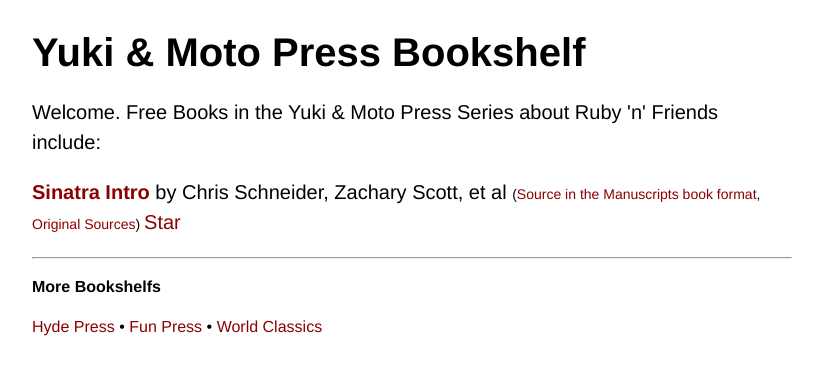
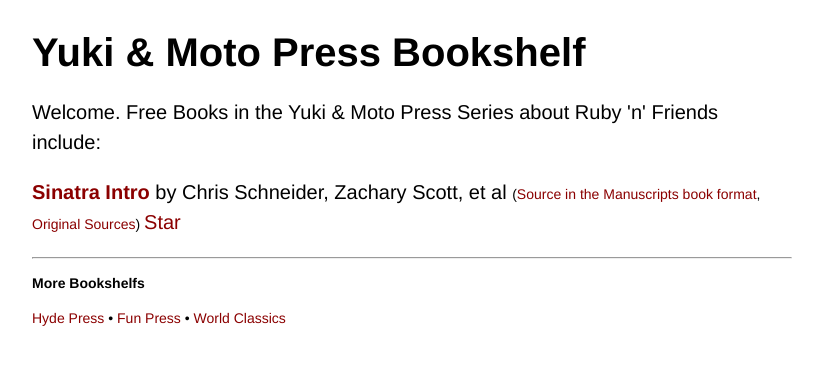
Before and after one commit to yukimotopress/yukimotopress.github.io, a Jekyll site: the page built from index.html, in a window 1280 px wide. Shown: the top 375 px of the page, without its empty margins (228-1051 px from the left). Built offline with Jekyll 4.4.1, drawn with Linux system fonts in a browser that asks for light colours.

Commit message:
Update index.html

```diff
--- a/index.html
+++ b/index.html
@@ -26,9 +26,10 @@
 
 
 
+
+<div style="font-size: 70%; border-top: 15px;">
+
 <hr>
-
-<div style="font-size: 80%;">
 
 <p>
 <b>More Bookshelfs</b>
```
